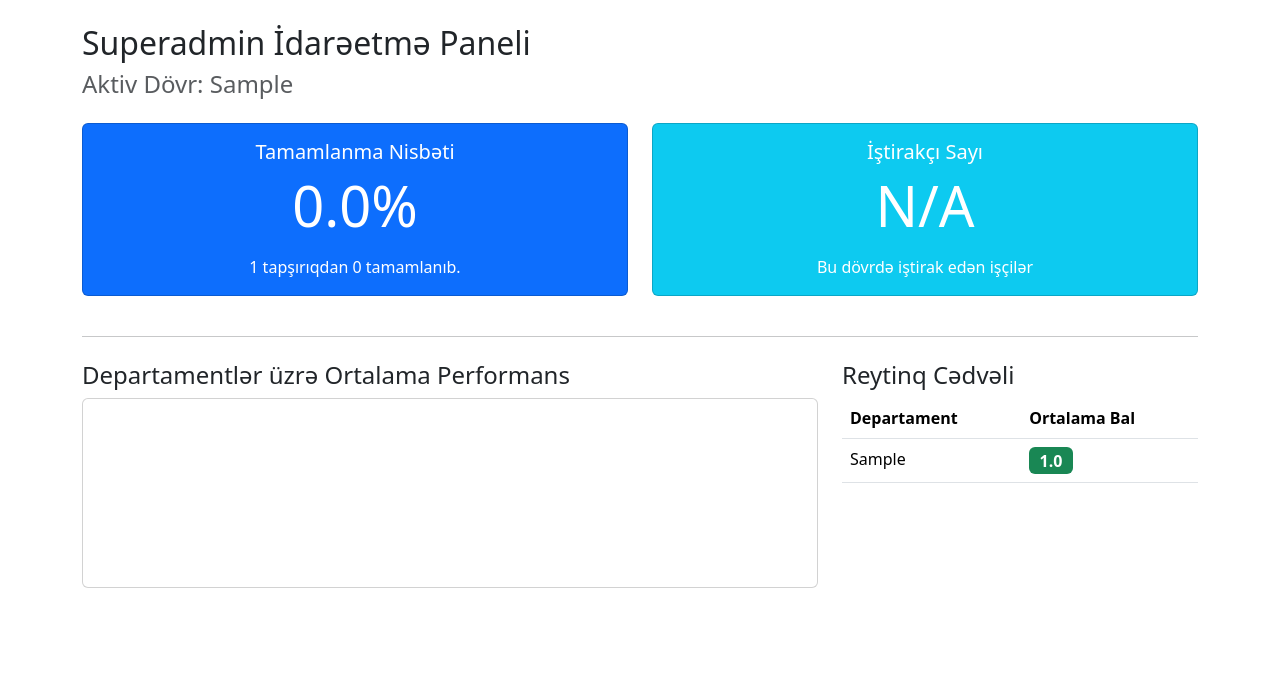
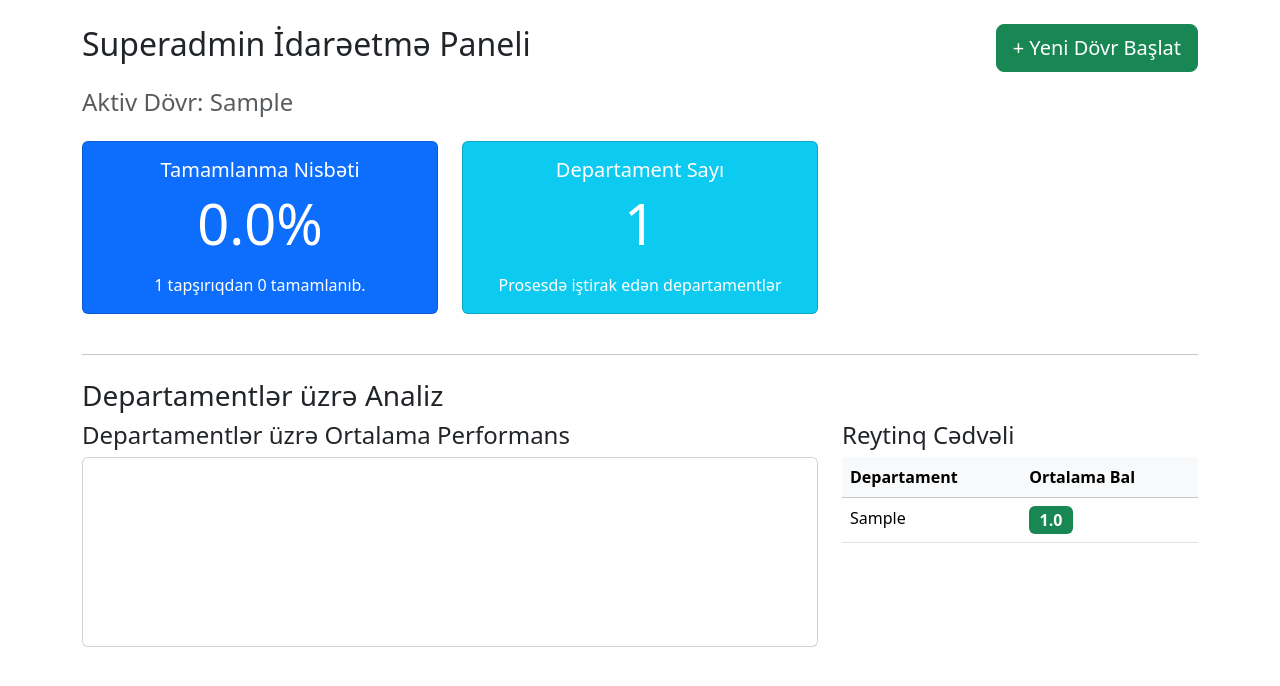
Before and after one commit to MuradoffTehmez/dovlet_qurum_qiymetlendirme, a Django app: page /superadmin/ in a window 1280 px wide. Shown: the part 56-742 px from the top of the page. Run offline with Django 5.2, Linux system fonts and the light colour scheme; a user stored in the database is signed in; tables that the repository leaves empty hold one stand-in row (values such as "Sample post"); a map, chart or similar area stays blank; parts of the project's set-up code (start-up, migrations or seed data) failed here and were passed over.

Commit message:
Refactor superadmin panel layout and enhance YeniDovrForm for improved usability

```diff
--- a/core/templates/core/superadmin_paneli.html
+++ b/core/templates/core/superadmin_paneli.html
@@ -3,15 +3,22 @@
 {% block title %}Superadmin Paneli{% endblock %}
 
 {% block content %}
-<h2>Superadmin İdarəetmə Paneli</h2>
+<div class="d-flex justify-content-between align-items-center mb-3">
+    <h2>Superadmin İdarəetmə Paneli</h2>
+    <a href="{% url 'yeni_dovr_yarat' %}" class="btn btn-lg btn-success">
+        + Yeni Dövr Başlat
+    </a>
+</div>
 
 {% if not dovr %}
-<div class="alert alert-warning">Sistemdə heç bir qiymətləndirmə dövrü tapılmadı.</div>
+<div class="alert alert-warning mt-4">
+    Sistemdə heç bir qiymətləndirmə dövrü tapılmadı. Zəhmət olmasa, yeni bir dövr başladın.
+</div>
 {% else %}
 <h4 class="text-muted mb-4">Aktiv Dövr: {{ dovr.ad }}</h4>
 
 <div class="row">
-    <div class="col-md-6">
+    <div class="col-md-6 col-lg-4">
         <div class="card text-center text-white bg-primary mb-3">
             <div class="card-body">
                 <h5 class="card-title">Tamamlanma Nisbəti</h5>
@@ -20,12 +27,12 @@
             </div>
         </div>
     </div>
-    <div class="col-md-6">
+    <div class="col-md-6 col-lg-4">
         <div class="card text-center text-white bg-info mb-3">
             <div class="card-body">
-                <h5 class="card-title">İştirakçı Sayı</h5>
-                <p class="display-4">N/A</p>
-                <p class="card-text">Bu dövrdə iştirak edən işçilər</p>
+                <h5 class="card-title">Departament Sayı</h5>
+                <p class="display-4">{{ departament_stat|length }}</p>
+                <p class="card-text">Prosesdə iştirak edən departamentlər</p>
             </div>
         </div>
     </div>
@@ -33,8 +40,9 @@
 
 <hr class="my-4">
 
+<h3 class="mt-4">Departamentlər üzrə Analiz</h3>
 <div class="row">
-    <div class="col-md-8">
+    <div class="col-lg-8">
         <h4>Departamentlər üzrə Ortalama Performans</h4>
         <div class="card">
             <div class="card-body">
@@ -42,10 +50,10 @@
             </div>
         </div>
     </div>
-    <div class="col-md-4">
+    <div class="col-lg-4">
         <h4>Reytinq Cədvəli</h4>
         <table class="table table-hover">
-            <thead>
+            <thead class="table-light">
                 <tr>
                     <th>Departament</th>
                     <th>Ortalama Bal</th>
@@ -56,6 +64,10 @@
                 <tr>
                     <td>{{ stat.ad }}</td>
                     <td><span class="badge bg-success fs-6">{{ stat.ortalama_bal }}</span></td>
+                </tr>
+                {% empty %}
+                <tr>
+                    <td colspan="2">Statistika üçün məlumat tapılmadı.</td>
                 </tr>
                 {% endfor %}
             </tbody>
@@ -83,9 +95,20 @@
                         }]
                     },
         options: {
-        indexAxis: 'y', // Qrafiki üfüqi edir
+        indexAxis: 'y', // Qrafiki üfüqi edir ki, departament adları rahat oxunsun
         responsive: true,
-        scales: { x: { beginAtZero: true, suggestedMax: 10 } }
+        maintainAspectRatio: false,
+        scales: {
+            x: {
+                beginAtZero: true,
+                suggestedMax: 10
+            }
+        },
+        plugins: {
+            legend: {
+                display: false // Dataset-in adını gizlədirik, çünki onsuz da aydındır
+            }
+        }
     }
                 });
             }
--- a/core/views.py
+++ b/core/views.py
@@ -8,11 +8,13 @@ from django.contrib import messages
 from django.template.loader import render_to_string
 from weasyprint import HTML
 
+# DÜZGÜN VERSİYA
+
 from .models import (
     Qiymetlendirme, Sual, Cavab, QiymetlendirmeDovru,
-    Ishchi, SualKateqoriyasi,Departament,YeniDovrForm
+    Ishchi, SualKateqoriyasi, Departament
 )
-
+from .forms import YeniDovrForm # <-- YeniDovrForm-u .forms-dan import edirik
 # --- KÖMƏKÇİ FUNKSİYALAR ---
 
 def _get_performance_trend(ishchi):
```
Also changed, not shown: core/templates/core/yeni_dovr_form.html (+49 -0 lines).
